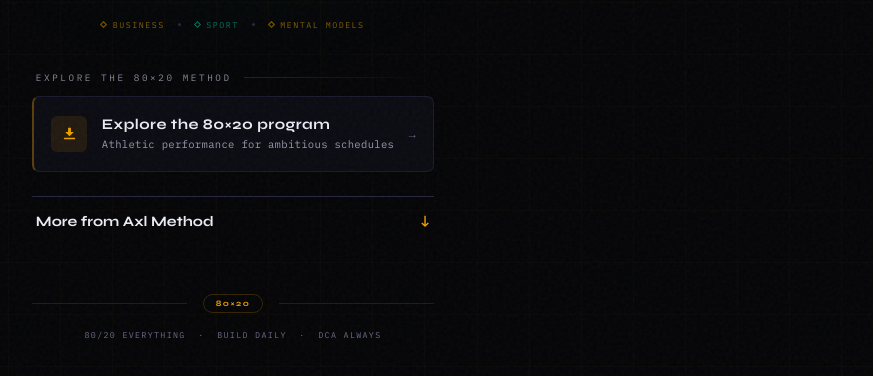
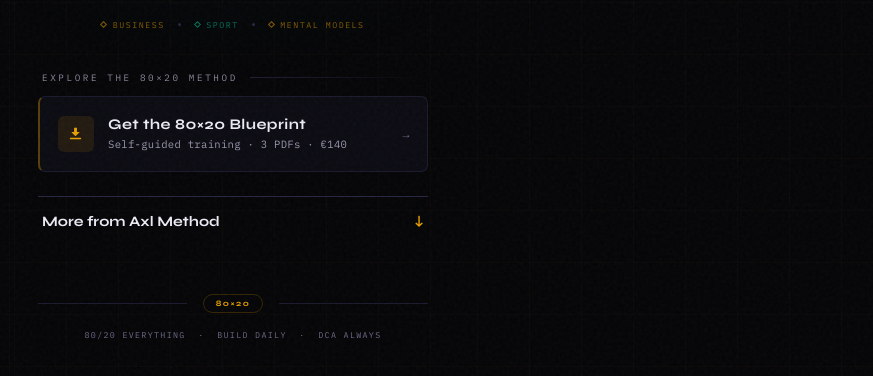
Before and after one commit to aXlMethod80X20/80x20bio, a plain HTML site: page index.html in a window 1280 px wide. Shown: the part 362-738 px from the top of the page, without its empty margins (407-1280 px from the left). Drawn offline with nearby package versions, Linux system fonts and the light colour scheme.

Commit message:
Link featured bio button directly to 80x20 Blueprint

```diff
--- a/index.html
+++ b/index.html
@@ -685,7 +685,7 @@ body::after {
   <!-- Featured Gumroad link -->
   <div class="links">
     <div class="section-label">Explore the 80×20 method</div>
-    <a class="link-card amber" href="https://80x20.gumroad.com/" target="_blank" rel="noopener" onclick="gtag('event','link_click',{link_name:'download_en'})">
+    <a class="link-card amber" href="https://80x20.gumroad.com/l/mamdle" target="_blank" rel="noopener" onclick="gtag('event','link_click',{link_name:'blueprint'})">
       <div class="link-icon amber">
         <svg width="17" height="17" viewBox="0 0 24 24" fill="none" xmlns="http://www.w3.org/2000/svg">
           <path d="M12 16l-6-6h4V4h4v6h4l-6 6z" fill="#e8a000"/>
@@ -693,8 +693,8 @@ body::after {
         </svg>
       </div>
       <div class="link-text">
-        <span class="link-label">Explore the 80×20 program</span>
-        <span class="link-sub">Athletic performance for ambitious schedules</span>
+        <span class="link-label">Get the 80×20 Blueprint</span>
+        <span class="link-sub">Self-guided training · 3 PDFs · €140</span>
       </div>
       <span class="link-arrow">→</span>
     </a>
```
